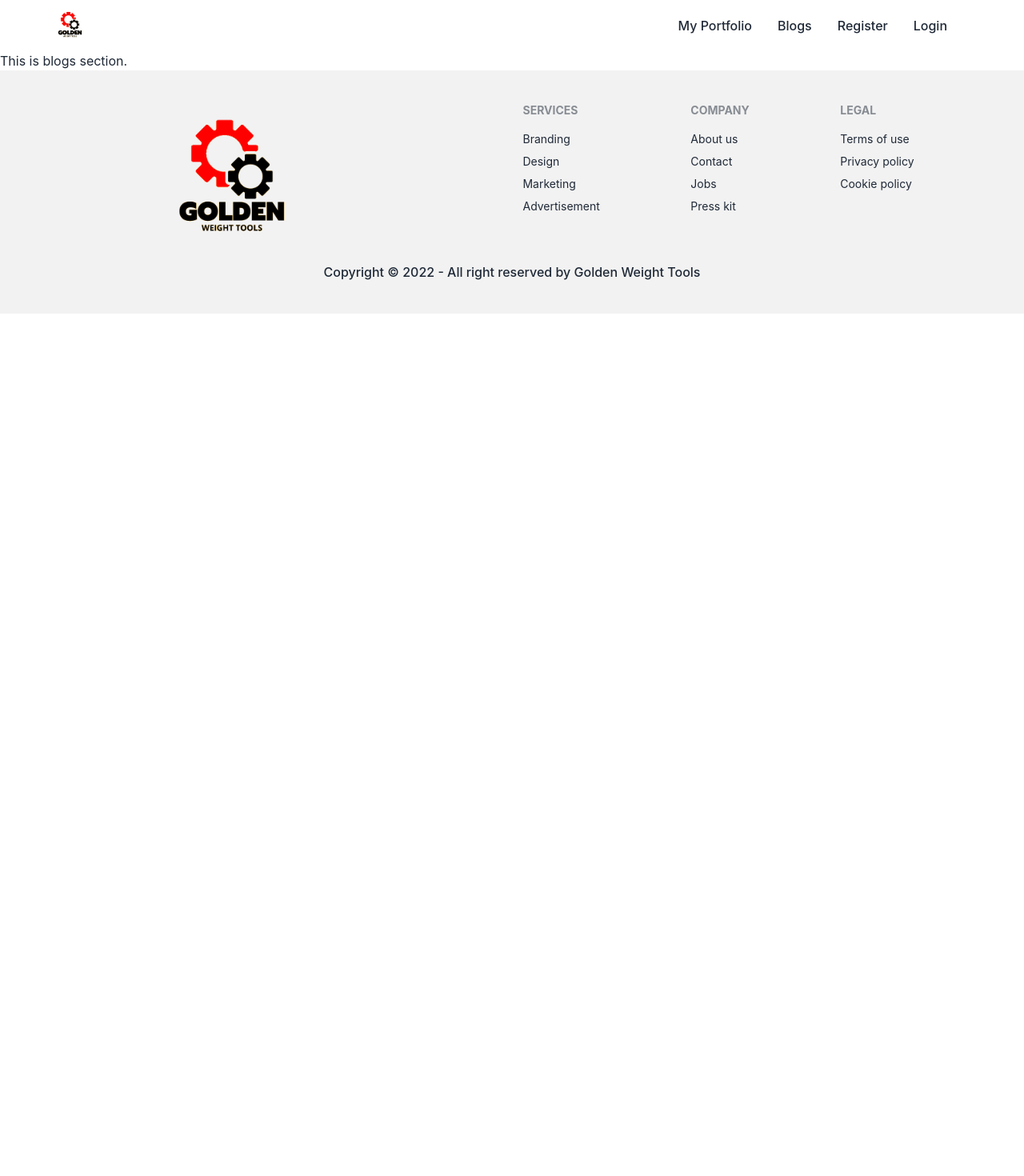
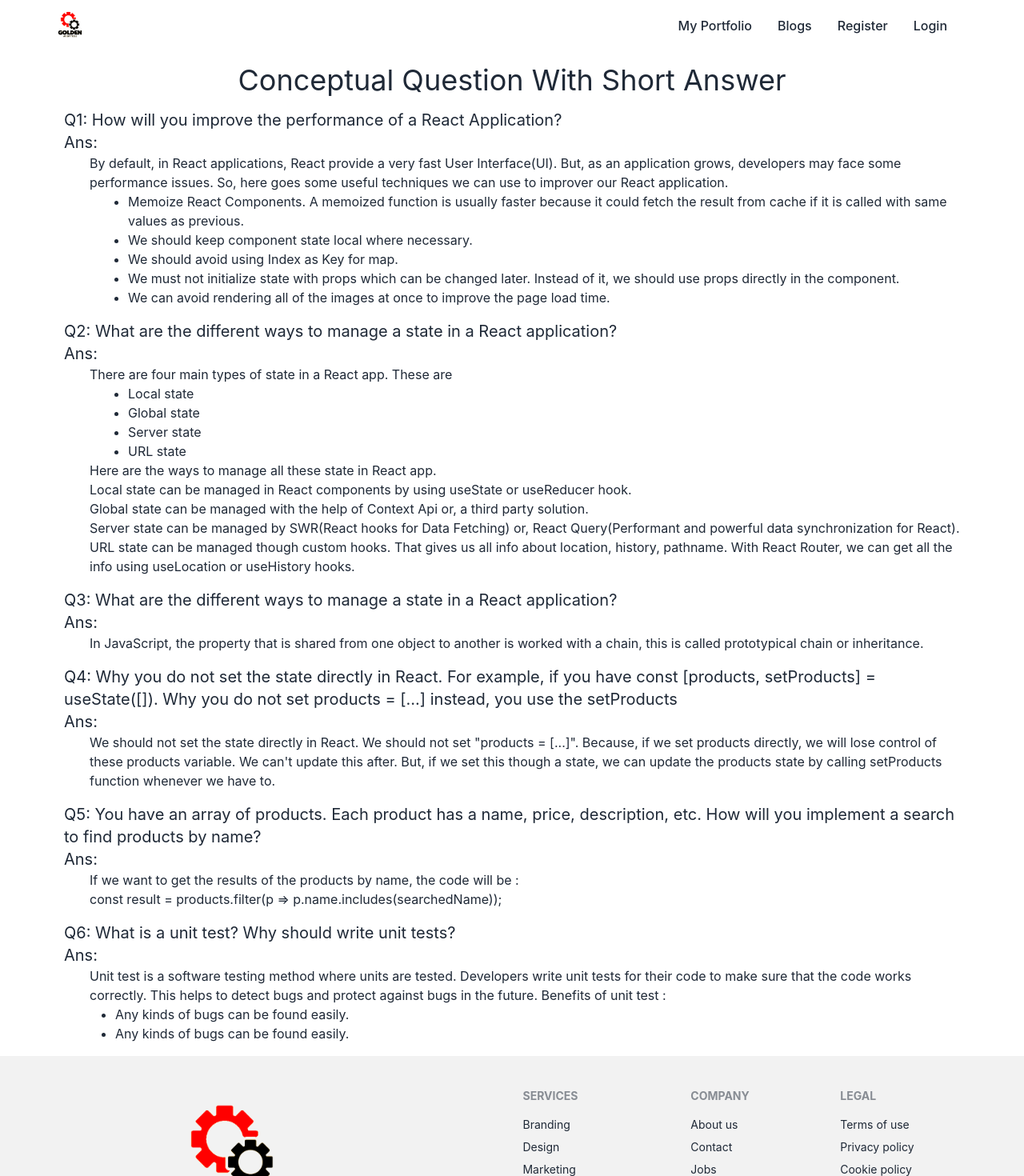
Before and after one commit to mobashirul-alam/manufacturer-website-client-side-mobashirul-alam-p, a React (Create React App) app: page /blogs in a window 1280 px wide. Shown: the top 1470 px of the page at 80% size. Before the commit the page ends 800 px from the top, so only its background shows below. Built offline with nearby package versions, Linux system fonts and the light colour scheme; no server answers.

Commit message:
conceptual question and answer added in blogs

```diff
--- a/src/Pages/Blogs/Blogs.js
+++ b/src/Pages/Blogs/Blogs.js
@@ -2,8 +2,105 @@ import React from 'react';
 
 const Blogs = () => {
     return (
-        <div>
-            <h1>This is blogs section.</h1>
+        <div className='mx-2 lg:mx-20'>
+            <h1 className='text-4xl text-center my-4'>Conceptual Question With Short Answer</h1>
+            <article className='mb-4'>
+                <p className='text-xl'>Q1: How will you improve the performance of a React Application?</p>
+                <p className='text-xl'>Ans:</p>
+                <p className='ml-8'>
+                    By default, in React applications, React provide a very fast User Interface(UI). But, as an application grows, developers may face some performance issues. So, here goes some useful techniques we can use to improver our React application.
+                    <ol className='list-disc ml-12'>
+                        <li>
+                            Memoize React Components. A memoized function is usually faster because it could fetch the result from cache if it is called with same values as previous.
+                        </li>
+                        <li>
+                            We should keep component state local where necessary.
+                        </li>
+                        <li>
+                            We should avoid using Index as Key for map.
+                        </li>
+                        <li>
+                            We must not initialize state with props which can be changed later. Instead of it, we should use props directly in the component.
+                        </li>
+                        <li>
+                            We can avoid rendering all of the images at once to improve the page load time.
+                        </li>
+                    </ol>
+                </p>
+            </article>
+            <article className='mb-4'>
+                <p className='text-xl'>Q2: What are the different ways to manage a state in a React application?</p>
+                <p className='text-xl'>Ans:</p>
+                <p className='ml-8'>
+                    There are four main types of state in a React app. These are
+                    <ol className='list-disc ml-12'>
+                        <li>
+                            Local state
+                        </li>
+                        <li>
+                            Global state
+                        </li>
+                        <li>
+                            Server state
+                        </li>
+                        <li>
+                            URL state
+                        </li>
+                    </ol>
+                    Here are the ways to manage all these state in React app. <br />
+                    Local state can be managed in React components by using useState or useReducer hook.
+                    <br />
+                    Global state can be managed with the help of Context Api or, a third party solution.
+                    <br />
+                    Server state can be managed by SWR(React hooks for Data Fetching) or, React Query(Performant and powerful data synchronization for React).
+                    <br />
+                    URL state can be managed though custom hooks. That gives us all info about location, history, pathname. With React Router, we can get all the info using useLocation or useHistory hooks.
+                </p>
+            </article>
+            <article className='mb-4'>
+                <p className='text-xl'>
+                    Q3: What are the different ways to manage a state in a React application?
+                </p>
+                <p className='text-xl'>Ans:</p>
+                <p className='ml-8'>
+                    In JavaScript, the property that is shared from one object to another is worked with a chain, this is called prototypical chain or inheritance.
+                </p>
+            </article>
+            <article className='mb-4'>
+                <p className='text-xl'>
+                    Q4: Why you do not set the state directly in React. For example, if you have const [products, setProducts] = useState([]). Why you do not set products = [...] instead, you use the setProducts
+                </p>
+                <p className='text-xl'>Ans:</p>
+                <p className='ml-8'>
+                    We should not set the state directly in React.
+                    We should not set "products = [...]". Because, if we set products directly, we will lose control of these products variable. We can't update this after. But, if we set this though a state, we can update the products state by calling setProducts function whenever we have to.
+                </p>
+            </article>
+            <article className='mb-4'>
+                <p className='text-xl'>
+                    Q5: You have an array of products. Each product has a name, price, description, etc. How will you implement a search to find products by name?
+                </p>
+                <p className='text-xl'>Ans:</p>
+                <p className='ml-8'>
+                    If we want to get the results of the products by name, the code will be :
+                    <br />
+                    const result = products.filter(p => p.name.includes(searchedName));
+                </p>
+            </article>
+            <article className='mb-4'>
+                <p className='text-xl'>
+                    Q6: What is a unit test? Why should write unit tests?
+                </p>
+                <p className='text-xl'>Ans:</p>
+                <p className='ml-8'>
+                    Unit test is a software testing method where units are tested. Developers write unit tests for their code to make sure that the code works correctly. This helps to detect bugs and protect against bugs in the future.
+                    Benefits of unit test :
+                    <ol className="list-disc ml-8">
+                        <li>Any kinds of bugs can be found easily.</li>
+                        <li>Any kinds of bugs can be found easily.</li>
+                    </ol>
+                </p>
+            </article>
         </div>
     );
 };
```
